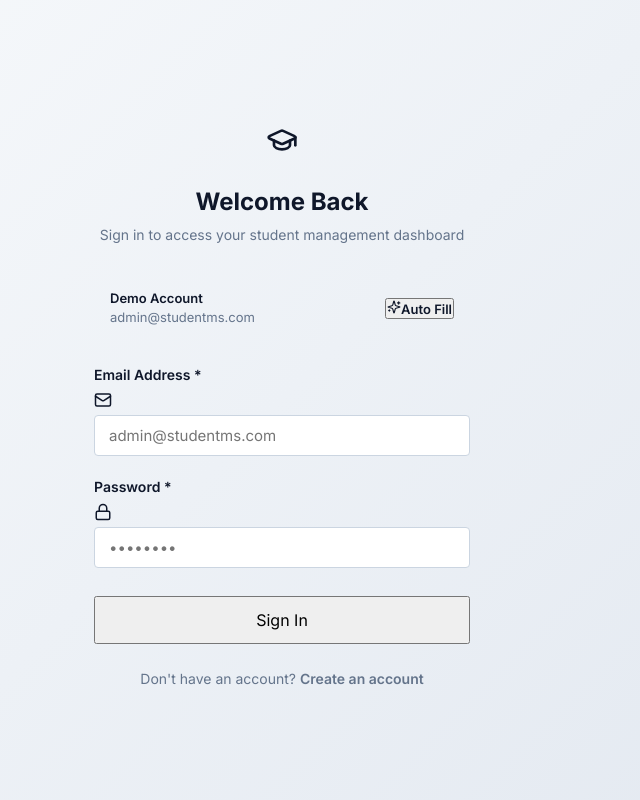
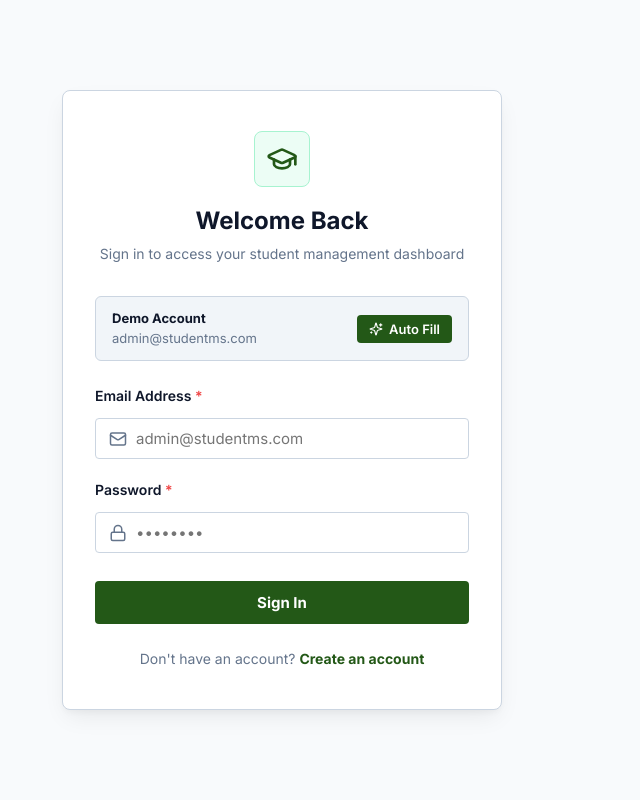
Before and after one commit to Surya-Kiran22/cerso_task_4, a React (Vite) app in the folder client/: page /login in a window 1280 px wide. Shown: the whole page, without its empty margins (358-998 px from the left). Built offline with nearby package versions, Linux system fonts and the light colour scheme; no server answers.

Commit message:
fix: prominent white card container layout and icon positioning on Login and Register pages

```diff
--- a/client/src/components/common/InputField.jsx
+++ b/client/src/components/common/InputField.jsx
@@ -16,20 +16,39 @@ export const InputField = ({
   icon: Icon = null,
   helperText = null,
   className = '',
+  style = {},
   ...props
 }) => {
   const inputId = id || name;
   const errorId = `${inputId}-error`;
 
   return (
-    <div className={`form-group ${className}`}>
+    <div className={`form-group ${className}`} style={{ marginBottom: '1.25rem', ...style }}>
       {label && (
-        <label htmlFor={inputId} className="form-label">
-          {label} {required && <span className="required-asterisk" aria-hidden="true">*</span>}
+        <label
+          htmlFor={inputId}
+          className="form-label"
+          style={{ display: 'block', fontSize: '0.875rem', fontWeight: 600, color: '#0f172a', marginBottom: '0.375rem' }}
+        >
+          {label} {required && <span style={{ color: '#ef4444' }}>*</span>}
         </label>
       )}
-      <div className="input-wrapper">
-        {Icon && <Icon className="input-icon" size={18} />}
+      <div style={{ position: 'relative', display: 'flex', alignItems: 'center', width: '100%' }}>
+        {Icon && (
+          <div
+            style={{
+              position: 'absolute',
+              left: '0.875rem',
+              display: 'flex',
+              alignItems: 'center',
+              pointerEvents: 'none',
+              color: '#64748b',
+              zIndex: 5,
+            }}
+          >
+            <Icon size={18} />
+          </div>
+        )}
         <input
           id={inputId}
           name={name}
@@ -42,17 +61,27 @@ export const InputField = ({
           required={required}
           aria-invalid={!!error}
           aria-describedby={error ? errorId : undefined}
-          className={`form-input ${Icon ? 'has-icon' : ''} ${error ? 'is-invalid' : ''}`}
+          className={`form-input ${error ? 'is-invalid' : ''}`}
+          style={{
+            width: '100%',
+            padding: '0.625rem 0.875rem',
+            paddingLeft: Icon ? '2.5rem' : '0.875rem',
+            borderRadius: '4px',
+            border: error ? '1px solid #ef4444' : '1px solid #cbd5e1',
+            backgroundColor: '#ffffff',
+            color: '#0f172a',
+            fontSize: '0.9375rem',
+          }}
           {...props}
         />
       </div>
       {error && (
-        <div id={errorId} className="form-error" role="alert">
+        <div id={errorId} className="form-error" role="alert" style={{ color: '#ef4444', fontSize: '0.8125rem', marginTop: '0.25rem', display: 'flex', alignItems: 'center', gap: '0.25rem' }}>
           <AlertCircle size={14} />
           <span>{error}</span>
         </div>
       )}
-      {!error && helperText && <small className="form-helper">{helperText}</small>}
+      {!error && helperText && <small style={{ color: '#64748b', fontSize: '0.75rem', marginTop: '0.25rem', display: 'block' }}>{helperText}</small>}
     </div>
   );
 };
--- a/client/src/pages/Login.jsx
+++ b/client/src/pages/Login.jsx
@@ -3,7 +3,6 @@ import { Link, useNavigate, useLocation } from 'react-router-dom';
 import { useAuth } from '../hooks/useAuth';
 import { useToast } from '../hooks/useToast';
 import { InputField } from '../components/common/InputField';
-import { Button } from '../components/common/Button';
 import { GraduationCap, Mail, Lock, Sparkles } from 'lucide-react';
 import { validateEmail, validatePassword } from '../utils/validators';
 
@@ -81,17 +80,18 @@ export const Login = () => {
         alignItems: 'center',
         justifyContent: 'center',
         padding: '1.5rem',
-        background: 'linear-gradient(135deg, #f8fafc 0%, #e2e8f0 100%)',
+        background: '#f8fafc',
       }}
     >
       <div
-        className="card"
         style={{
           width: '100%',
           maxWidth: '440px',
+          background: '#ffffff',
+          border: '1px solid #cbd5e1',
+          borderRadius: '8px',
+          boxShadow: '0 10px 25px -5px rgba(0, 0, 0, 0.08), 0 4px 6px -2px rgba(0, 0, 0, 0.04)',
           padding: '2.5rem 2rem',
-          borderRadius: 'var(--radius-xl)',
-          boxShadow: 'var(--shadow-xl)',
         }}
       >
         <div style={{ textAlign: 'center', marginBottom: '2rem' }}>
@@ -99,31 +99,32 @@ export const Login = () => {
             style={{
               width: '56px',
               height: '56px',
-              borderRadius: 'var(--radius-lg)',
-              background: 'var(--color-primary-light)',
-              color: 'var(--color-primary)',
+              borderRadius: '8px',
+              background: '#ecfdf5',
+              color: '#235817',
               display: 'inline-flex',
               alignItems: 'center',
               justifyContent: 'center',
               marginBottom: '1rem',
+              border: '1px solid #a7f3d0',
             }}
           >
             <GraduationCap size={32} />
           </div>
-          <h1 style={{ fontSize: '1.5rem', fontWeight: 700, color: 'var(--color-text-main)' }}>
+          <h1 style={{ fontSize: '1.5rem', fontWeight: 800, color: '#0f172a' }}>
             Welcome Back
           </h1>
-          <p style={{ color: 'var(--color-text-muted)', fontSize: '0.875rem', marginTop: '0.25rem' }}>
+          <p style={{ color: '#64748b', fontSize: '0.875rem', marginTop: '0.25rem' }}>
             Sign in to access your student management dashboard
           </p>
         </div>
 
-        {/* Demo Credentials Helper */}
+        {/* Demo Account Quick Box */}
         <div
           style={{
-            background: 'var(--color-primary-light)',
-            border: '1px border-solid var(--color-primary-border)',
-            borderRadius: 'var(--radius-md)',
+            background: '#f1f5f9',
+            border: '1px solid #cbd5e1',
+            borderRadius: '6px',
             padding: '0.75rem 1rem',
             marginBottom: '1.5rem',
             display: 'flex',
@@ -133,14 +134,14 @@ export const Login = () => {
           }}
         >
           <div>
-            <div style={{ fontWeight: 600, color: 'var(--color-primary)' }}>Demo Account</div>
-            <div style={{ color: 'var(--color-text-muted)' }}>admin@studentms.com</div>
+            <div style={{ fontWeight: 700, color: '#0f172a' }}>Demo Account</div>
+            <div style={{ color: '#64748b' }}>admin@studentms.com</div>
           </div>
           <button
             type="button"
-            className="btn btn-ghost btn-sm"
+            className="btn-dark-green"
             onClick={handleFillDemo}
-            style={{ color: 'var(--color-primary)', fontWeight: 600 }}
+            style={{ padding: '0.375rem 0.75rem', fontSize: '0.8125rem' }}
           >
             <Sparkles size={14} />
             <span>Auto Fill</span>
@@ -176,19 +177,25 @@ export const Login = () => {
             icon={Lock}
           />
 
-          <Button
+          <button
             type="submit"
-            variant="primary"
-            isLoading={isLoading}
-            style={{ width: '100%', marginTop: '0.5rem', padding: '0.75rem' }}
+            className="btn-dark-green"
+            disabled={isLoading}
+            style={{
+              width: '100%',
+              marginTop: '0.5rem',
+              padding: '0.75rem',
+              fontSize: '0.9375rem',
+              fontWeight: 700,
+            }}
           >
-            Sign In
-          </Button>
+            {isLoading ? 'Signing In...' : 'Sign In'}
+          </button>
         </form>
 
-        <div style={{ textAlign: 'center', marginTop: '1.5rem', fontSize: '0.875rem', color: 'var(--color-text-muted)' }}>
+        <div style={{ textAlign: 'center', marginTop: '1.5rem', fontSize: '0.875rem', color: '#64748b' }}>
           Don't have an account?{' '}
-          <Link to="/register" style={{ color: 'var(--color-primary)', fontWeight: 600 }}>
+          <Link to="/register" style={{ color: '#235817', fontWeight: 700 }}>
             Create an account
           </Link>
         </div>
--- a/client/src/pages/Register.jsx
+++ b/client/src/pages/Register.jsx
@@ -3,8 +3,7 @@ import { Link, useNavigate } from 'react-router-dom';
 import { useAuth } from '../hooks/useAuth';
 import { useToast } from '../hooks/useToast';
 import { InputField } from '../components/common/InputField';
-import { Button } from '../components/common/Button';
-import { GraduationCap, User, Mail, Lock, CheckCircle } from 'lucide-react';
+import { GraduationCap, User, Mail, Lock } from 'lucide-react';
 import {
   validateName,
   validateEmail,
@@ -111,17 +110,18 @@ export const Register = () => {
         alignItems: 'center',
         justifyContent: 'center',
         padding: '1.5rem',
-        background: 'linear-gradient(135deg, #f8fafc 0%, #e2e8f0 100%)',
+        background: '#f8fafc',
       }}
     >
       <div
-        className="card"
         style={{
           width: '100%',
           maxWidth: '460px',
+          background: '#ffffff',
+          border: '1px solid #cbd5e1',
+          borderRadius: '8px',
+          boxShadow: '0 10px 25px -5px rgba(0, 0, 0, 0.08), 0 4px 6px -2px rgba(0, 0, 0, 0.04)',
           padding: '2.5rem 2rem',
-          borderRadius: 'var(--radius-xl)',
-          boxShadow: 'var(--shadow-xl)',
         }}
       >
         <div style={{ textAlign: 'center', marginBottom: '2rem' }}>
@@ -129,21 +129,22 @@ export const Register = () => {
             style={{
               width: '56px',
               height: '56px',
-              borderRadius: 'var(--radius-lg)',
-              background: 'var(--color-primary-light)',
-              color: 'var(--color-primary)',
+              borderRadius: '8px',
+              background: '#ecfdf5',
+              color: '#235817',
               display: 'inline-flex',
               alignItems: 'center',
               justifyContent: 'center',
               marginBottom: '1rem',
+              border: '1px solid #a7f3d0',
             }}
           >
             <GraduationCap size={32} />
           </div>
-          <h1 style={{ fontSize: '1.5rem', fontWeight: 700, color: 'var(--color-text-main)' }}>
+          <h1 style={{ fontSize: '1.5rem', fontWeight: 800, color: '#0f172a' }}>
             Create an Account
           </h1>
-          <p style={{ color: 'var(--color-text-muted)', fontSize: '0.875rem', marginTop: '0.25rem' }}>
+          <p style={{ color: '#64748b', fontSize: '0.875rem', marginTop: '0.25rem' }}>
             Register as an administrator to manage students
           </p>
         </div>
@@ -204,19 +205,25 @@ export const Register = () => {
             icon={Lock}
           />
 
-          <Button
+          <button
             type="submit"
-            variant="primary"
-            isLoading={isLoading}
-            style={{ width: '100%', marginTop: '0.5rem', padding: '0.75rem' }}
+            className="btn-dark-green"
+            disabled={isLoading}
+            style={{
+              width: '100%',
+              marginTop: '0.5rem',
+              padding: '0.75rem',
+              fontSize: '0.9375rem',
+              fontWeight: 700,
+            }}
           >
-            Create Account
-          </Button>
+            {isLoading ? 'Creating Account...' : 'Create Account'}
+          </button>
         </form>
 
-        <div style={{ textAlign: 'center', marginTop: '1.5rem', fontSize: '0.875rem', color: 'var(--color-text-muted)' }}>
+        <div style={{ textAlign: 'center', marginTop: '1.5rem', fontSize: '0.875rem', color: '#64748b' }}>
           Already have an account?{' '}
-          <Link to="/login" style={{ color: 'var(--color-primary)', fontWeight: 600 }}>
+          <Link to="/login" style={{ color: '#235817', fontWeight: 700 }}>
             Sign in
           </Link>
         </div>
```
Also changed, not shown: 1 other file (tests, documents, lock files or other folders).
